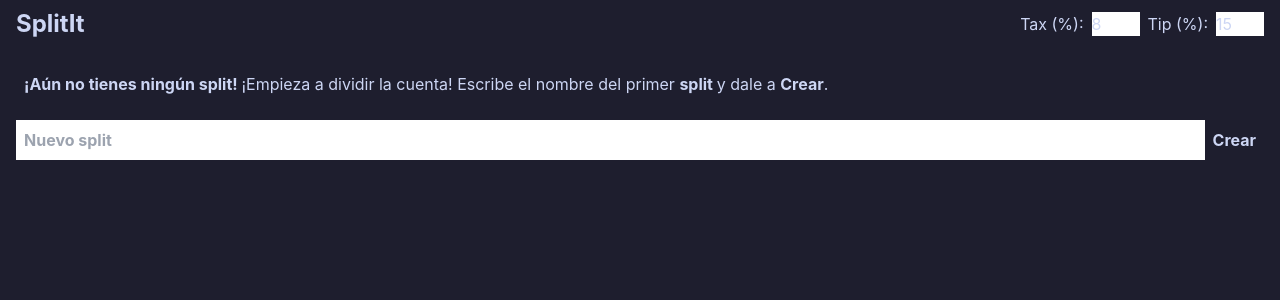
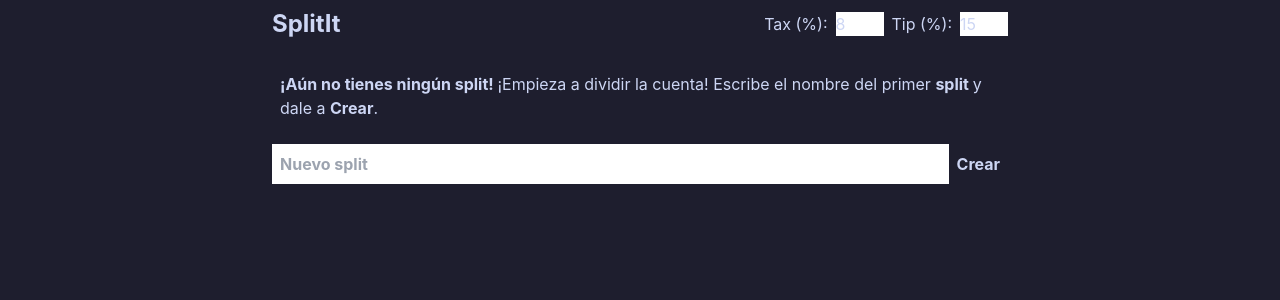
Before and after one commit to Jodarini/SplitIt, a Vue app: page / in a window 1280 px wide. Shown: the top 300 px of the page. Built offline with nearby package versions, Linux system fonts and the light colour scheme; what @catppuccin/tailwindcss would draw is missing.

Commit message:
chore: delete comments, better larger screens ui

```diff
--- a/src/App.vue
+++ b/src/App.vue
@@ -50,6 +50,7 @@ watch(store, () => {
 </script>
 
 <template>
+  <div id="container" class="md:mx-auto md:my-0 md:w-[768px]">
     <header
       class="bg-ctp-surface0/30 py-2 px-4 flex justify-between items-center"
     >
@@ -80,9 +81,10 @@ watch(store, () => {
         </div>
       </div>
     </header>
+    <main>
       <p v-if="store.bills.length === 0" class="m-4 mb-0 bg-ctp-surface0 p-2">
-    <b>¡Aún no tienes ningún split! </b>¡Empieza a dividir la cuenta! Escribe el
-    nombre del primer <b>split </b>y dale a <b>Crear</b>.
+        <b>¡Aún no tienes ningún split! </b>¡Empieza a dividir la cuenta!
+        Escribe el nombre del primer <b>split </b>y dale a <b>Crear</b>.
       </p>
       <AddUserButton />
 
@@ -99,4 +101,6 @@ watch(store, () => {
       </div>
 
       <div class="flex w-full justify-center gap-2 text-ctp-subtext1"></div>
+    </main>
+  </div>
 </template>
--- a/src/components/AddUserButton.vue
+++ b/src/components/AddUserButton.vue
@@ -10,7 +10,6 @@ const addUser = () => {
     name: userName.value,
     items: null,
   });
-  // localStorage.bills = JSON.stringify(store.bills);
   userName.value = "";
 };
 </script>
--- a/src/components/BillComp.vue
+++ b/src/components/BillComp.vue
@@ -59,7 +59,6 @@ const deleteSplit = () => {
   );
   if (indexToRemove !== -1) {
     store.bills.splice(indexToRemove, 1);
-    // localStorage.bills = store.bills;
   }
 };
 </script>
```
Lines whose indentation alone changed are shown as unchanged.
